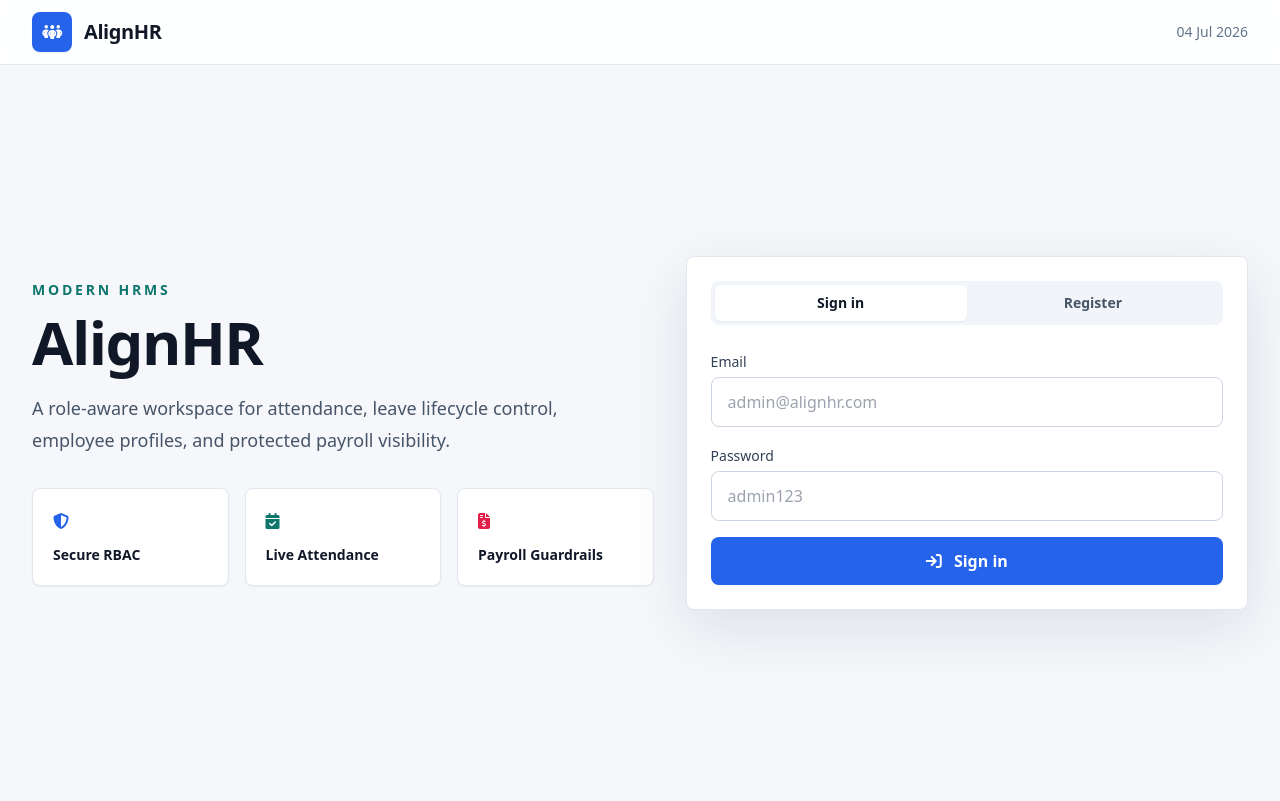
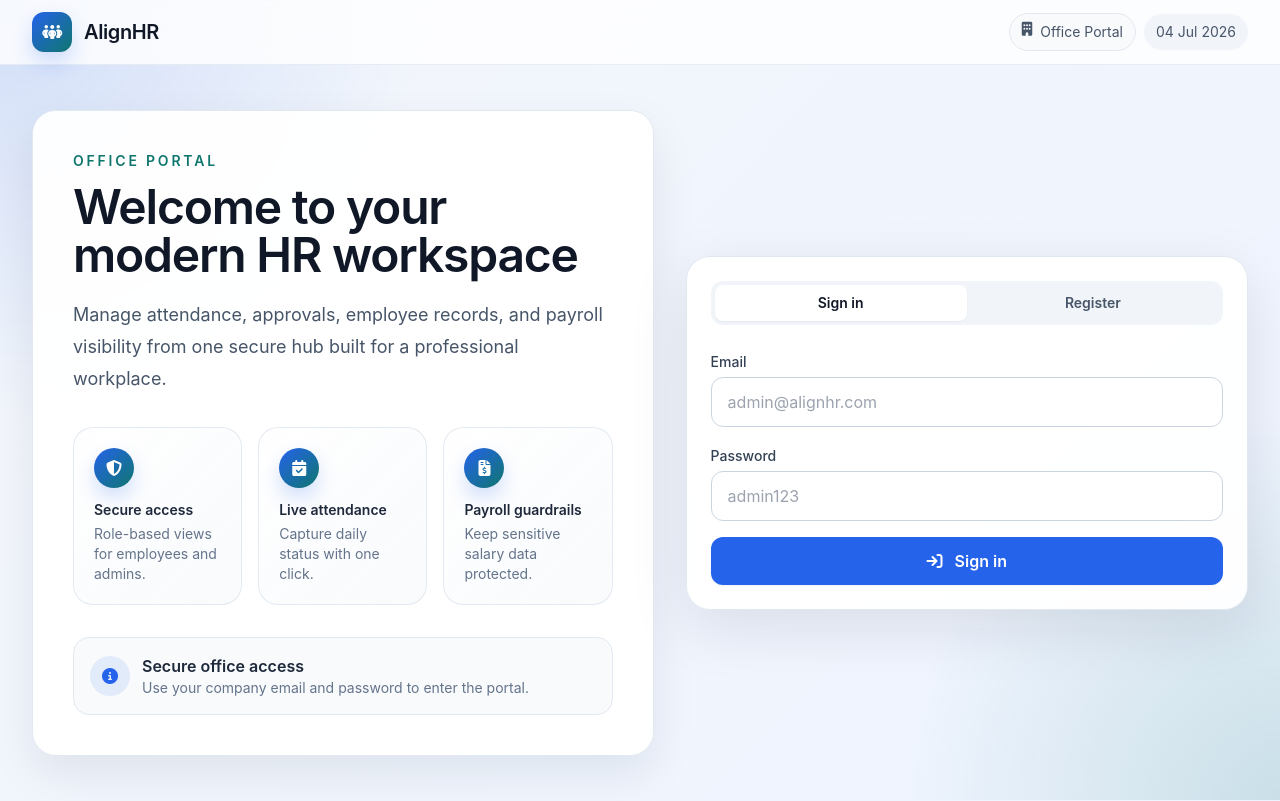
Before and after one commit to tirthasadhu015-dot/Corepulse-HR, a Flask app: page /login in a window 1280 px wide. Run offline with Flask 3, Linux system fonts and the light colour scheme; some libraries are stand-ins or nearby versions.

Commit message:
Trisha changes: New Frontend look

```diff
--- /dev/null
+++ b/static/styles.css
@@ -0,0 +1,102 @@
+:root {
+    --bg: #f3f6fb;
+    --bg-soft: #eef4ff;
+    --panel: #ffffff;
+    --ink: #0f172a;
+    --muted: #64748b;
+    --border: #e2e8f0;
+    --brand: #2563eb;
+    --brand-deep: #123a8a;
+    --teal: #0f766e;
+    --success: #047857;
+    --warning: #b45309;
+    --danger: #dc2626;
+}
+
+body {
+    font-family: Inter, "Segoe UI", Roboto, Arial, sans-serif;
+    background: linear-gradient(135deg, var(--bg) 0%, var(--bg-soft) 100%);
+}
+
+body::before {
+    content: "";
+    position: fixed;
+    inset: 0;
+    background-image: radial-gradient(circle at top left, rgba(37, 99, 235, 0.16), transparent 28%), radial-gradient(circle at bottom right, rgba(15, 118, 110, 0.16), transparent 25%);
+    pointer-events: none;
+    z-index: -1;
+}
+
+.portal-card {
+    border: 1px solid var(--border);
+    background: rgba(255, 255, 255, 0.94);
+    border-radius: 24px;
+    box-shadow: 0 18px 45px rgba(15, 23, 42, 0.08);
+    backdrop-filter: blur(10px);
+}
+
+.portal-card-soft {
+    border: 1px solid rgba(226, 232, 240, 0.9);
+    background: linear-gradient(135deg, rgba(255, 255, 255, 0.98) 0%, rgba(248, 250, 252, 0.96) 100%);
+    border-radius: 20px;
+}
+
+.portal-stat {
+    border: 1px solid var(--border);
+    border-radius: 20px;
+    background: linear-gradient(145deg, #ffffff 0%, #f8fbff 100%);
+    box-shadow: 0 10px 30px rgba(15, 23, 42, 0.05);
+}
+
+.portal-chip {
+    display: inline-flex;
+    align-items: center;
+    gap: 0.45rem;
+    border-radius: 999px;
+    padding: 0.4rem 0.7rem;
+    font-size: 0.8rem;
+    font-weight: 600;
+    border: 1px solid var(--border);
+    background: #f8fafc;
+    color: var(--muted);
+}
+
+.portal-table thead {
+    background: #f8fafc;
+}
+
+.portal-table th,
+.portal-table td {
+    padding: 0.9rem 1rem;
+}
+
+.portal-table tbody tr:hover {
+    background: #f8fbff;
+}
+
+.portal-badge {
+    display: inline-flex;
+    align-items: center;
+    justify-content: center;
+    min-width: 2.5rem;
+    min-height: 2.5rem;
+    border-radius: 999px;
+    color: white;
+    background: linear-gradient(135deg, var(--brand) 0%, var(--teal) 100%);
+    box-shadow: 0 10px 20px rgba(37, 99, 235, 0.2);
+}
+
+.portal-link {
+    color: var(--brand);
+    font-weight: 600;
+}
+
+.portal-link:hover {
+    color: var(--brand-deep);
+}
+
+@media (max-width: 640px) {
+    .portal-card {
+        border-radius: 18px;
+    }
+}
--- a/templates/base.html
+++ b/templates/base.html
@@ -6,6 +6,7 @@
     <title>{% block title %}AlignHR{% endblock %}</title>
     <script src="https://cdn.tailwindcss.com"></script>
     <link rel="stylesheet" href="https://cdnjs.cloudflare.com/ajax/libs/font-awesome/6.5.2/css/all.min.css">
+    <link rel="stylesheet" href="{{ url_for('static', filename='styles.css') }}">
     <script>
         tailwind.config = {
             theme: {
@@ -31,22 +32,25 @@
     </style>
 </head>
 <body class="min-h-screen bg-mist text-ink antialiased">
-    <header class="sticky top-0 z-30 border-b border-slate-200 bg-white/90 backdrop-blur">
+    <header class="sticky top-0 z-30 border-b border-slate-200/80 bg-white/80 backdrop-blur-xl">
         <nav class="mx-auto flex max-w-7xl items-center justify-between px-4 py-3 sm:px-6 lg:px-8">
             <a href="{{ url_for('index') }}" class="flex items-center gap-3 font-semibold tracking-tight">
-                <span class="grid h-10 w-10 place-items-center rounded-lg bg-brand text-white shadow-sm">
+                <span class="portal-badge h-10 w-10 rounded-xl">
                     <i class="fa-solid fa-people-group"></i>
                 </span>
                 <span class="text-xl">AlignHR</span>
             </a>
-            <div class="flex items-center gap-3 text-sm">
+            <div class="flex items-center gap-2 text-sm">
+                <div class="hidden rounded-full border border-slate-200 bg-slate-50 px-3 py-2 text-slate-600 sm:flex">
+                    <i class="fa-solid fa-building mr-2"></i> Office Portal
+                </div>
                 {% if current_user.is_authenticated %}
-                    <span class="hidden text-slate-500 sm:inline">{{ current_user.email }}</span>
-                    <a href="{{ url_for('logout') }}" class="rounded-lg border border-slate-300 px-3 py-2 font-medium hover:bg-slate-50">
+                    <span class="hidden rounded-full bg-slate-100 px-3 py-2 text-slate-600 sm:inline">{{ current_user.email }}</span>
+                    <a href="{{ url_for('logout') }}" class="rounded-xl border border-slate-300 px-3 py-2 font-medium text-slate-700 hover:bg-slate-50">
                         <i class="fa-solid fa-right-from-bracket mr-1"></i> Logout
                     </a>
                 {% else %}
-                    <span class="text-slate-500">{{ now.strftime("%d %b %Y") }}</span>
+                    <span class="rounded-full bg-slate-100 px-3 py-2 text-slate-600">{{ now.strftime("%d %b %Y") }}</span>
                 {% endif %}
             </div>
         </nav>
--- a/templates/login.html
+++ b/templates/login.html
@@ -3,47 +3,59 @@
 
 {% block content %}
 <section class="grid min-h-[calc(100vh-7rem)] items-center gap-8 lg:grid-cols-[1.05fr_.95fr]">
-    <div class="space-y-8">
+    <div class="portal-card p-8 sm:p-10">
         <div class="max-w-2xl">
-            <p class="mb-3 text-sm font-semibold uppercase tracking-[0.2em] text-teal">Modern HRMS</p>
-            <h1 class="text-4xl font-semibold tracking-tight text-ink sm:text-6xl">AlignHR</h1>
+            <p class="mb-3 text-sm font-semibold uppercase tracking-[0.2em] text-teal">Office Portal</p>
+            <h1 class="text-4xl font-semibold tracking-tight text-ink sm:text-5xl">Welcome to your modern HR workspace</h1>
             <p class="mt-5 max-w-xl text-lg leading-8 text-slate-600">
-                A role-aware workspace for attendance, leave lifecycle control, employee profiles, and protected payroll visibility.
+                Manage attendance, approvals, employee records, and payroll visibility from one secure hub built for a professional workplace.
             </p>
         </div>
-        <div class="grid gap-4 sm:grid-cols-3">
-            <div class="rounded-lg border border-slate-200 bg-white p-5 shadow-sm">
-                <i class="fa-solid fa-shield-halved text-brand"></i>
-                <p class="mt-3 text-sm font-semibold">Secure RBAC</p>
+        <div class="mt-8 grid gap-4 md:grid-cols-3">
+            <div class="portal-card-soft p-5">
+                <div class="portal-badge h-10 w-10"><i class="fa-solid fa-shield-halved"></i></div>
+                <p class="mt-3 text-sm font-semibold text-slate-800">Secure access</p>
+                <p class="mt-1 text-sm text-slate-500">Role-based views for employees and admins.</p>
             </div>
-            <div class="rounded-lg border border-slate-200 bg-white p-5 shadow-sm">
-                <i class="fa-solid fa-calendar-check text-teal"></i>
-                <p class="mt-3 text-sm font-semibold">Live Attendance</p>
+            <div class="portal-card-soft p-5">
+                <div class="portal-badge h-10 w-10"><i class="fa-solid fa-calendar-check"></i></div>
+                <p class="mt-3 text-sm font-semibold text-slate-800">Live attendance</p>
+                <p class="mt-1 text-sm text-slate-500">Capture daily status with one click.</p>
             </div>
-            <div class="rounded-lg border border-slate-200 bg-white p-5 shadow-sm">
-                <i class="fa-solid fa-file-invoice-dollar text-coral"></i>
-                <p class="mt-3 text-sm font-semibold">Payroll Guardrails</p>
+            <div class="portal-card-soft p-5">
+                <div class="portal-badge h-10 w-10"><i class="fa-solid fa-file-invoice-dollar"></i></div>
+                <p class="mt-3 text-sm font-semibold text-slate-800">Payroll guardrails</p>
+                <p class="mt-1 text-sm text-slate-500">Keep sensitive salary data protected.</p>
+            </div>
+        </div>
+        <div class="mt-8 rounded-2xl border border-slate-200 bg-slate-50 p-4">
+            <div class="flex items-center gap-3">
+                <span class="flex h-10 w-10 items-center justify-center rounded-full bg-brand/10 text-brand"><i class="fa-solid fa-circle-info"></i></span>
+                <div>
+                    <p class="font-semibold text-slate-800">Secure office access</p>
+                    <p class="text-sm text-slate-500">Use your company email and password to enter the portal.</p>
+                </div>
             </div>
         </div>
     </div>
 
-    <div class="rounded-lg border border-slate-200 bg-white p-4 shadow-soft sm:p-6">
-        <div class="mb-6 grid grid-cols-2 rounded-lg bg-slate-100 p-1 text-sm font-semibold">
-            <button id="loginTab" class="rounded-md bg-white px-4 py-2 shadow-sm" type="button">Sign in</button>
-            <button id="registerTab" class="rounded-md px-4 py-2 text-slate-600" type="button">Register</button>
+    <div class="portal-card p-4 shadow-soft sm:p-6">
+        <div class="mb-6 grid grid-cols-2 rounded-xl bg-slate-100 p-1 text-sm font-semibold">
+            <button id="loginTab" class="rounded-lg bg-white px-4 py-2 shadow-sm" type="button">Sign in</button>
+            <button id="registerTab" class="rounded-lg px-4 py-2 text-slate-600" type="button">Register</button>
         </div>
 
         <form id="loginForm" method="post" class="space-y-4">
             <input type="hidden" name="action" value="login">
             <label class="block">
                 <span class="text-sm font-medium text-slate-700">Email</span>
-                <input name="email" type="email" required class="mt-1 w-full rounded-lg border border-slate-300 px-4 py-3 outline-none focus:border-brand focus:ring-4 focus:ring-blue-100" placeholder="admin@alignhr.com">
+                <input name="email" type="email" required class="mt-1 w-full rounded-xl border border-slate-300 px-4 py-3 outline-none focus:border-brand focus:ring-4 focus:ring-blue-100" placeholder="admin@alignhr.com">
             </label>
             <label class="block">
                 <span class="text-sm font-medium text-slate-700">Password</span>
-                <input name="password" type="password" required class="mt-1 w-full rounded-lg border border-slate-300 px-4 py-3 outline-none focus:border-brand focus:ring-4 focus:ring-blue-100" placeholder="admin123">
+                <input name="password" type="password" required class="mt-1 w-full rounded-xl border border-slate-300 px-4 py-3 outline-none focus:border-brand focus:ring-4 focus:ring-blue-100" placeholder="admin123">
             </label>
-            <button class="w-full rounded-lg bg-brand px-4 py-3 font-semibold text-white shadow-sm hover:bg-blue-700" type="submit">
+            <button class="w-full rounded-xl bg-brand px-4 py-3 font-semibold text-white shadow-sm hover:bg-blue-700" type="submit">
                 <i class="fa-solid fa-arrow-right-to-bracket mr-2"></i> Sign in
             </button>
         </form>
@@ -52,26 +64,26 @@
             <input type="hidden" name="action" value="register">
             <label class="block">
                 <span class="text-sm font-medium text-slate-700">Full name</span>
-                <input name="full_name" required class="mt-1 w-full rounded-lg border border-slate-300 px-4 py-3 outline-none focus:border-brand focus:ring-4 focus:ring-blue-100" placeholder="Tirtha Sadhu">
+                <input name="full_name" required class="mt-1 w-full rounded-xl border border-slate-300 px-4 py-3 outline-none focus:border-brand focus:ring-4 focus:ring-blue-100" placeholder="Tirtha Sadhu">
             </label>
             <label class="block">
                 <span class="text-sm font-medium text-slate-700">Email</span>
-                <input name="email" type="email" required class="mt-1 w-full rounded-lg border border-slate-300 px-4 py-3 outline-none focus:border-brand focus:ring-4 focus:ring-blue-100" placeholder="employee@company.com">
+                <input name="email" type="email" required class="mt-1 w-full rounded-xl border border-slate-300 px-4 py-3 outline-none focus:border-brand focus:ring-4 focus:ring-blue-100" placeholder="employee@company.com">
             </label>
             <div class="grid gap-4 sm:grid-cols-2">
                 <label class="block">
                     <span class="text-sm font-medium text-slate-700">Password</span>
-                    <input name="password" type="password" minlength="6" required class="mt-1 w-full rounded-lg border border-slate-300 px-4 py-3 outline-none focus:border-brand focus:ring-4 focus:ring-blue-100">
+                    <input name="password" type="password" minlength="6" required class="mt-1 w-full rounded-xl border border-slate-300 px-4 py-3 outline-none focus:border-brand focus:ring-4 focus:ring-blue-100">
                 </label>
                 <label class="block">
                     <span class="text-sm font-medium text-slate-700">Role</span>
-                    <select name="role" class="mt-1 w-full rounded-lg border border-slate-300 px-4 py-3 outline-none focus:border-brand focus:ring-4 focus:ring-blue-100">
+                    <select name="role" class="mt-1 w-full rounded-xl border border-slate-300 px-4 py-3 outline-none focus:border-brand focus:ring-4 focus:ring-blue-100">
                         <option value="employee">Regular Employee</option>
                         <option value="hr">HR Officer</option>
                     </select>
                 </label>
             </div>
-            <button class="w-full rounded-lg bg-teal px-4 py-3 font-semibold text-white shadow-sm hover:bg-emerald-800" type="submit">
+            <button class="w-full rounded-xl bg-teal px-4 py-3 font-semibold text-white shadow-sm hover:bg-emerald-800" type="submit">
                 <i class="fa-solid fa-user-plus mr-2"></i> Create account
             </button>
         </form>
@@ -90,8 +102,8 @@
         const isLogin = mode === "login";
         loginForm.classList.toggle("hidden", !isLogin);
         registerForm.classList.toggle("hidden", isLogin);
-        loginTab.className = isLogin ? "rounded-md bg-white px-4 py-2 shadow-sm" : "rounded-md px-4 py-2 text-slate-600";
-        registerTab.className = !isLogin ? "rounded-md bg-white px-4 py-2 shadow-sm" : "rounded-md px-4 py-2 text-slate-600";
+        loginTab.className = isLogin ? "rounded-lg bg-white px-4 py-2 shadow-sm" : "rounded-lg px-4 py-2 text-slate-600";
+        registerTab.className = !isLogin ? "rounded-lg bg-white px-4 py-2 shadow-sm" : "rounded-lg px-4 py-2 text-slate-600";
     }
     loginTab.addEventListener("click", () => setMode("login"));
     registerTab.addEventListener("click", () => setMode("register"));
```
Also changed, not shown: templates/admin_dashboard.html (+38 -21 lines), templates/emp_dashboard.html (+47 -33 lines).
